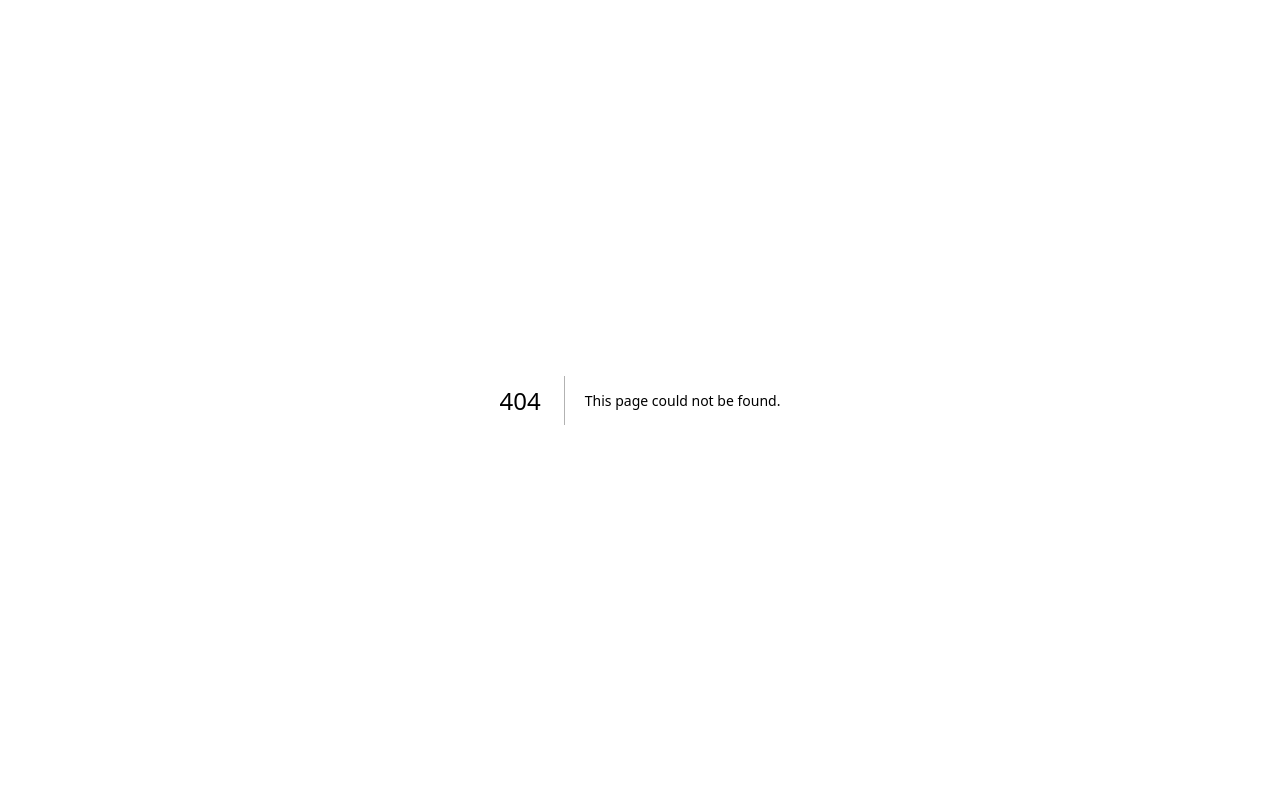
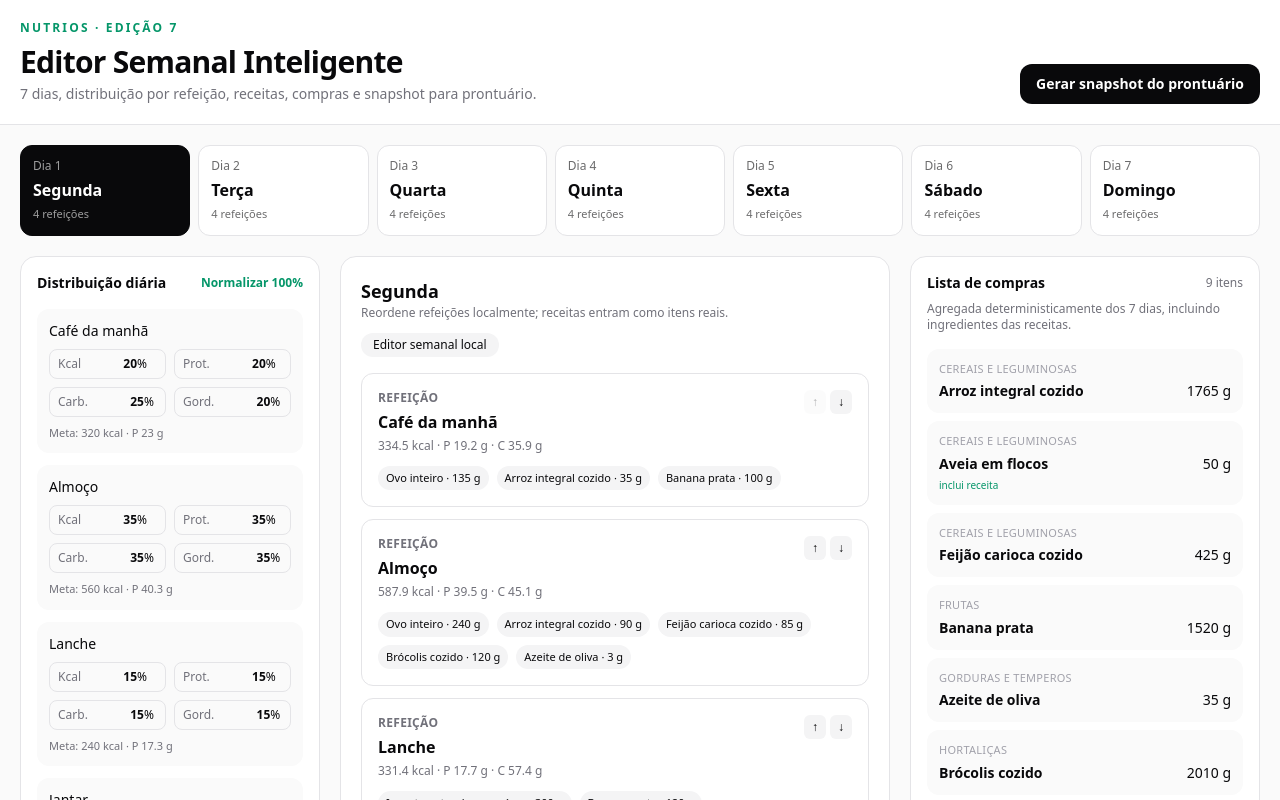
Before and after one commit to agendanutrijulianamoreira-droid/NutriOS, a Next.js app: page /weekly-plan in a window 1280 px wide. Before the commit this address had no page. Shown: the top 800 px of the page. Built offline with nearby package versions, Linux system fonts and the light colour scheme.

Commit message:
feat: add weekly plan route

```diff
--- /dev/null
+++ b/src/app/weekly-plan/page.tsx
@@ -0,0 +1,5 @@
+import { WeeklyMealPlanScreen } from "@/modules/meal-plan/ui/weekly-meal-plan-screen";
+
+export default function WeeklyPlanPage() {
+  return <WeeklyMealPlanScreen />;
+}
```
